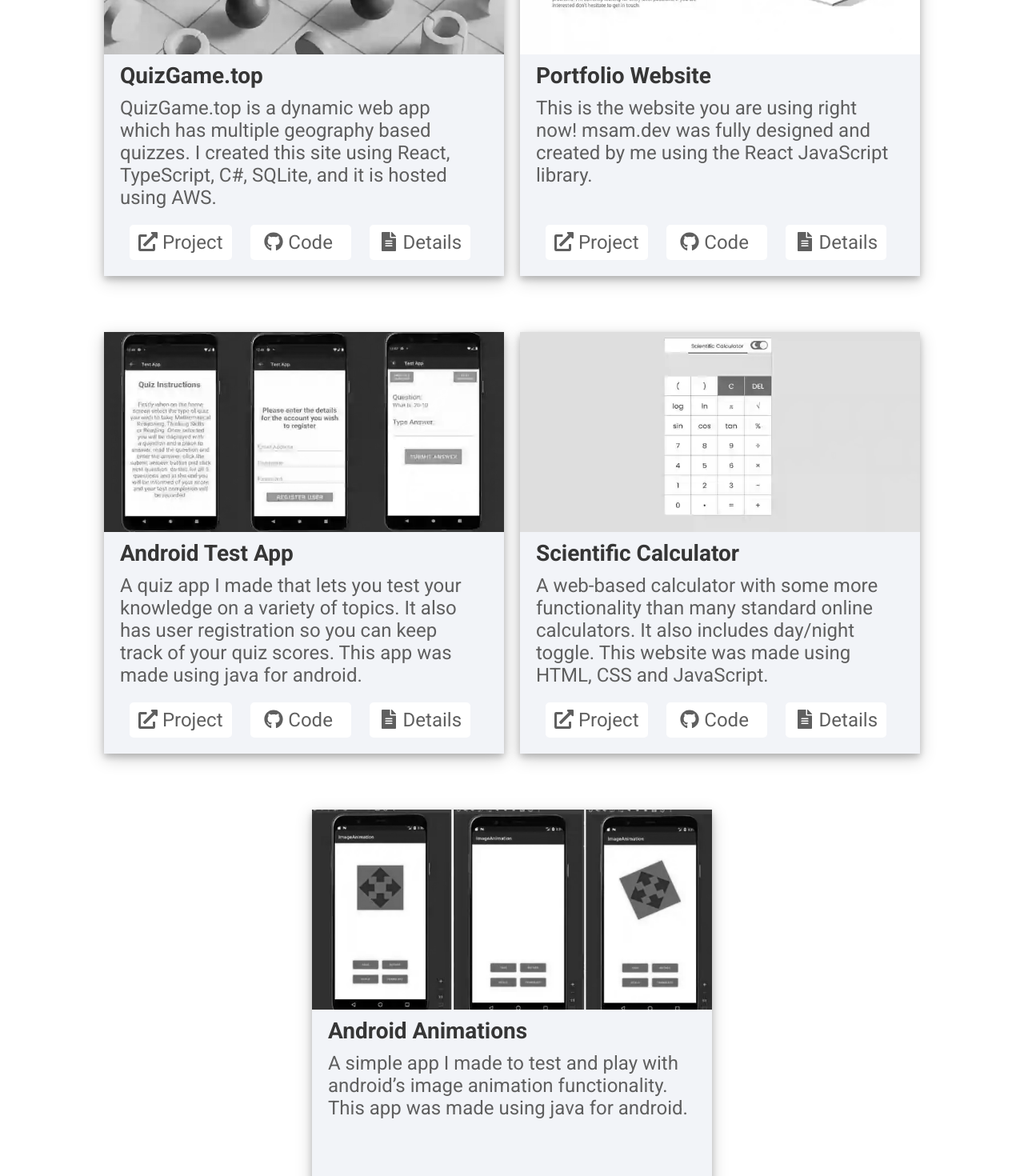
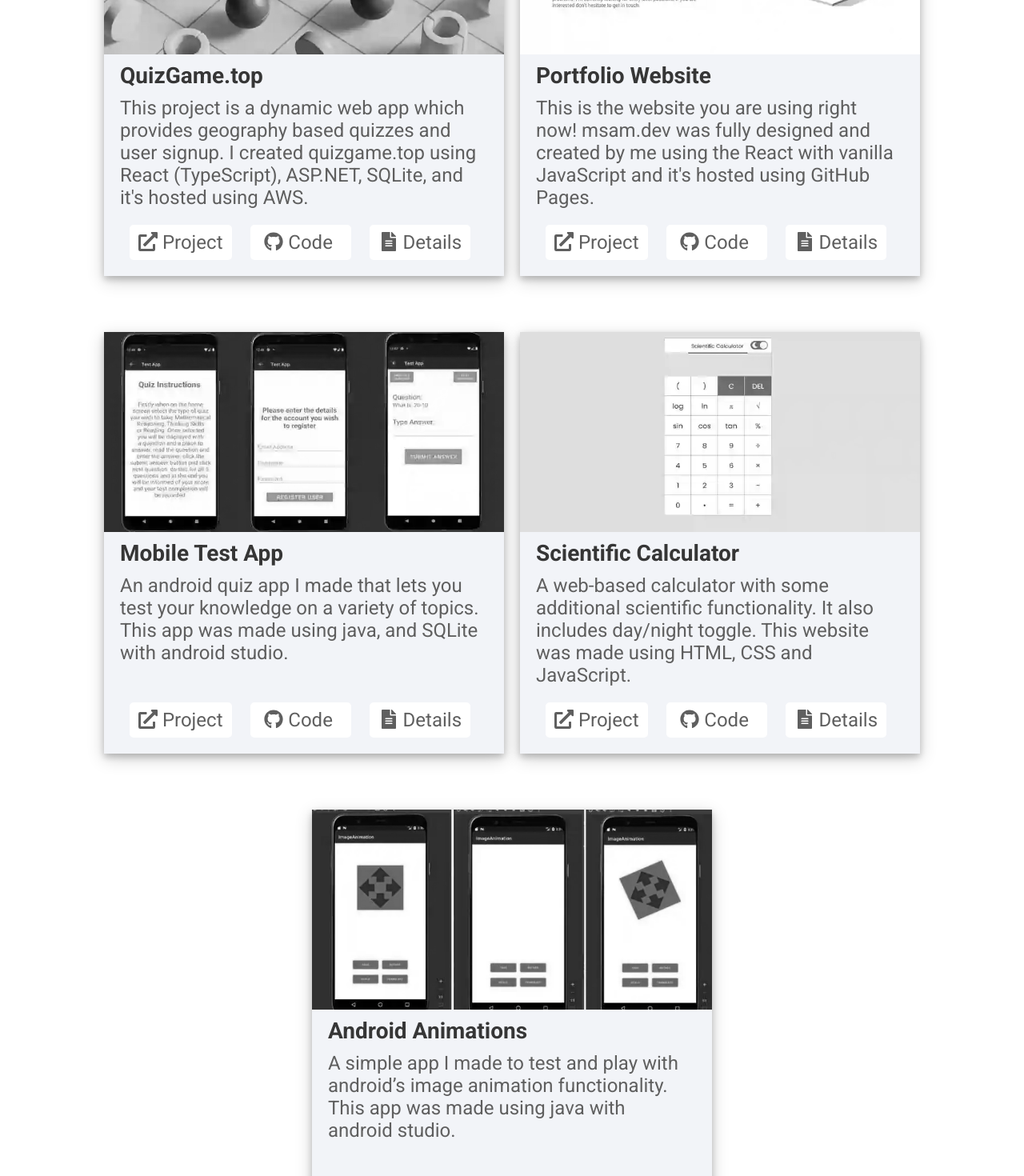
Before and after one commit to msam-dev/PortfolioWebsiteV2, a React (Create React App) app: page /Projects in a window 1280 px wide. Shown: the part 460-1930 px from the top of the page at 80% size. Built offline with nearby package versions, Linux system fonts and the light colour scheme; the HTML template or start-up script is replaced by a standard one.

Commit message:
Improvements to project descriptions

```diff
--- a/src/components/ProjectData.js
+++ b/src/components/ProjectData.js
@@ -14,7 +14,7 @@ const ProjectData = [
     {
         imageSrc: defaultImg,
         projectTitle: "QuizGame.top",
-        projectSummary: "QuizGame.top is a dynamic web app which has multiple geography based quizzes. I created this site using React, TypeScript, C#, SQLite, and it is hosted using AWS.",
+        projectSummary: "This project is a dynamic web app which provides geography based quizzes and user signup. I created quizgame.top using React (TypeScript), ASP.NET, SQLite, and it's hosted using AWS.",
         projectUrl: "https://QuizGame.top",
         codeUrl: "https://github.com/mSam-Dev/quizgame.top",
         detailsUrl: "https://github.com/mSam-Dev/quizgame.top/blob/main/ProjectDetails.md",
@@ -22,15 +22,15 @@ const ProjectData = [
     {
         imageSrc: projectImage1,
         projectTitle: "Portfolio Website",
-        projectSummary: "This is the website you are using right now! msam.dev was fully designed and created by me using the React JavaScript library.",
+        projectSummary: "This is the website you are using right now! msam.dev was fully designed and created by me using the React with vanilla JavaScript and it's hosted using GitHub Pages. ",
         projectUrl: "/",
         codeUrl: "https://github.com/mSam-Dev/PortfolioWebsiteV2",
         detailsUrl: "https://github.com/mSam-Dev/PortfolioWebsiteV2/blob/master/ProjectDetails.md",
     },
     {
         imageSrc: testImg,
-        projectTitle: "Android Test App",
-        projectSummary: "A quiz app I made that lets you test your knowledge on a variety of topics. It also has user registration so you can keep track of your quiz scores. This app was made using java for android.",
+        projectTitle: "Mobile Test App",
+        projectSummary: "An android quiz app I made that lets you test your knowledge on a variety of topics. This app was made using java, and SQLite with android studio.",
         projectUrl: "https://youtu.be/hi1MHuar9vk",
         codeUrl: "https://github.com/mSam-Dev/TestApp",
         detailsUrl: "https://github.com/mSam-Dev/TestApp/blob/master/ProjectDetails.md",
@@ -38,7 +38,7 @@ const ProjectData = [
     {
         imageSrc: projectImage2,
         projectTitle: "Scientific Calculator",
-        projectSummary: "A web-based calculator with some more functionality than many standard online calculators. It also includes day/night toggle. This website was made using HTML, CSS and JavaScript.",
+        projectSummary: "A web-based calculator with some additional scientific functionality. It also includes day/night toggle. This website was made using HTML, CSS and JavaScript.",
         projectUrl: "/calculator.html",
         codeUrl: "https://github.com/msam-dev/PortfolioWebsiteV2/tree/master/public",
         detailsUrl: "https://github.com/msam-dev/PortfolioWebsiteV2/blob/master/public/Calculator-ProjectDetails.md",
@@ -46,7 +46,7 @@ const ProjectData = [
     {
         imageSrc: animateImg,
         projectTitle: "Android Animations",
-        projectSummary: "A simple app I made to test and play with android’s image animation functionality. This app was made using java for android.",
+        projectSummary: "A simple app I made to test and play with android’s image animation functionality. This app was made using java with android studio.",
         projectUrl: "https://www.youtube.com/watch?v=NXO6JAi1iu0",
         codeUrl: "https://github.com/mSam-Dev/AndroidAnimation",
         detailsUrl: "https://github.com/mSam-Dev/AndroidAnimation/blob/main/ProjectDetails.md",
```
